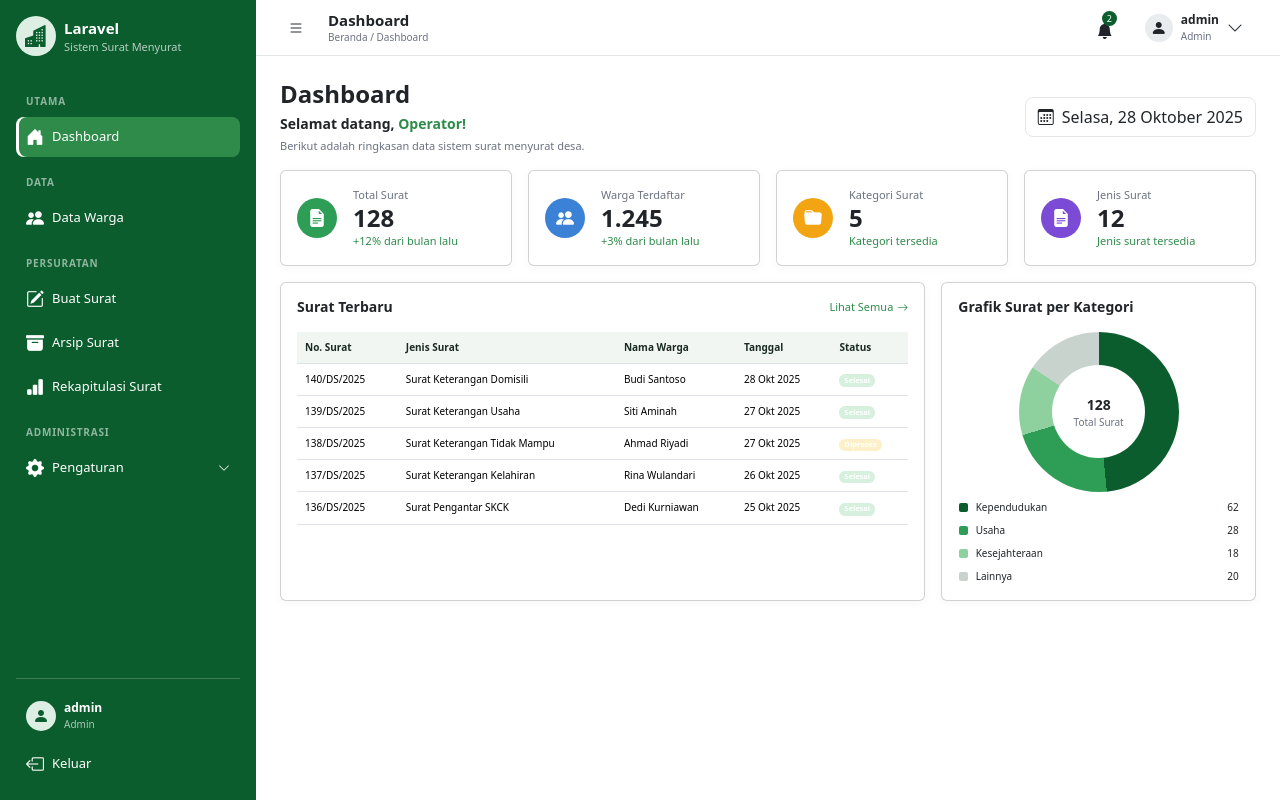
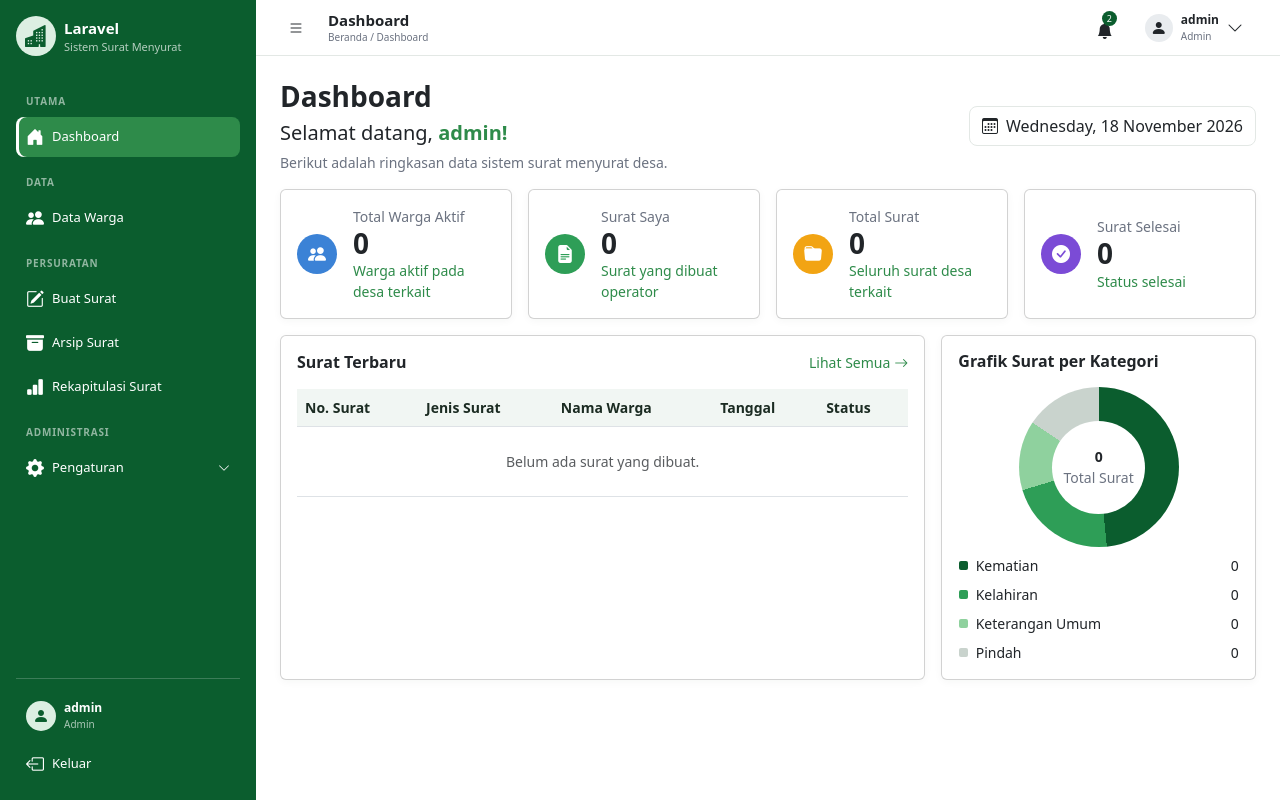
Before and after one commit to ipda-atria-rahmansyah/desa-surat, a Laravel app: page / in a window 1280 px wide. Run offline with Laravel 12, Linux system fonts and the light colour scheme; a user stored in the database is signed in; data comes from the database, SQL or seed files in the repository; style sheets or scripts are compiled from the project's sources.

Commit message:
[FIX] memperbaiki tampialan untuk halaman dashboard operator

```diff
--- /dev/null
+++ b/app/Http/Controllers/Dashboard/DashboardController.php
@@ -0,0 +1,155 @@
+<?php
+
+namespace App\Http\Controllers\Dashboard;
+
+use App\Http\Controllers\Controller;
+use App\Models\Surat;
+use App\Models\Warga;
+use Illuminate\Contracts\View\View;
+use Illuminate\Database\Eloquent\Builder;
+use Illuminate\Http\Request;
+
+/**
+ * Menyediakan ringkasan Dashboard Operator dari arsip surat dan data warga.
+ *
+ * Scope operator memakai user login, sedangkan scope desa diturunkan melalui
+ * relasi warga karena tabel pengguna belum menyimpan desa_id.
+ */
+class DashboardController extends Controller
+{
+    /**
+     * Menampilkan dashboard dengan agregat terpisah untuk operator dan desa.
+     *
+     * @param  Request  $request  Request web yang sudah melewati middleware auth.
+     * @return View Halaman dashboard dengan data agregat dan surat terbaru.
+     */
+    public function __invoke(Request $request): View
+    {
+        $userId = $request->user()->getAuthIdentifier();
+        $desaIds = $this->desaIdsForOperator($userId);
+        $desaSurat = $this->suratDesaQuery($desaIds);
+        $suratOperator = (clone $desaSurat)->where('user_id', $userId);
+
+        $categories = $this->categoryStatistics($desaSurat);
+
+        return view('pages.dashboard.dashboard', [
+            'operatorName' => $request->user()->name,
+            'todayLabel' => now()->translatedFormat('l, d F Y'),
+            'statistics' => $this->statistics($userId, $desaIds, $desaSurat),
+            'letters' => $this->latestLetters($suratOperator),
+            'categories' => $categories,
+            'categoryTotal' => collect($categories)->sum('value'),
+        ]);
+    }
+
+    /**
+     * Menentukan desa yang terkait dengan surat operator login.
+     *
+     * @param  int|string  $userId  ID pengguna yang berasal dari session auth.
+     * @return array<int, int> Daftar ID desa yang boleh masuk scope dashboard.
+     */
+    private function desaIdsForOperator(int|string $userId): array
+    {
+        return Warga::query()
+            ->whereHas('surat', fn (Builder $query) => $query->where('user_id', $userId))
+            ->distinct()
+            ->pluck('desa_id')
+            ->map(static fn (mixed $desaId): int => (int) $desaId)
+            ->all();
+    }
+
+    /**
+     * Membuat builder dasar surat yang dibatasi pada desa terkait operator.
+     *
+     * @param  array<int, int>  $desaIds  Desa hasil resolusi server-side.
+     * @return Builder<Surat> Builder surat dengan filter relasi warga.
+     */
+    private function suratDesaQuery(array $desaIds): Builder
+    {
+        return Surat::query()->whereHas(
+            'warga',
+            fn (Builder $query) => $query->whereIn('desa_id', $desaIds),
+        );
+    }
+
+    /**
+     * Menghitung empat kartu statistik dashboard.
+     *
+     * @param  int|string  $userId  ID operator login.
+     * @param  array<int, int>  $desaIds  Desa yang terkait operator.
+     * @param  Builder<Surat>  $desaSurat  Builder dasar surat desa.
+     * @return array<int, array<string, int|string>> Data kartu statistik.
+     */
+    private function statistics(int|string $userId, array $desaIds, Builder $desaSurat): array
+    {
+        $suratSaya = (clone $desaSurat)->where('user_id', $userId)->count();
+        $totalSurat = (clone $desaSurat)->count();
+        $suratSelesai = (clone $desaSurat)->where('status', 'selesai')->count();
+        $wargaAktif = Warga::query()
+            ->whereIn('desa_id', $desaIds)
+            ->where('is_active', true)
+            ->count();
+
+        return [
+            ['label' => 'Total Warga Aktif', 'value' => $wargaAktif, 'note' => 'Warga aktif pada desa terkait', 'icon' => 'bi-people-fill', 'tone' => 'blue'],
+            ['label' => 'Surat Saya', 'value' => $suratSaya, 'note' => 'Surat yang dibuat operator', 'icon' => 'bi-file-earmark-text-fill', 'tone' => 'green'],
+            ['label' => 'Total Surat', 'value' => $totalSurat, 'note' => 'Seluruh surat desa terkait', 'icon' => 'bi-folder-fill', 'tone' => 'orange'],
+            ['label' => 'Surat Selesai', 'value' => $suratSelesai, 'note' => 'Status selesai', 'icon' => 'bi-check-circle-fill', 'tone' => 'purple'],
+        ];
+    }
+
+    /**
+     * Mengambil lima surat terbaru operator beserta relasi yang ditampilkan.
+     *
+     * @param  Builder<Surat>  $query  Builder surat operator yang sudah terscope.
+     * @return array<int, array<string, string>> Baris siap dirender view.
+     */
+    private function latestLetters(Builder $query): array
+    {
+        return $query
+            ->with(['warga:id_warga,nama_lengkap', 'jenisSurat:id_jenis_surat,nama_jenis'])
+            ->latest('tanggal_surat')
+            ->latest('id_surat')
+            ->limit(5)
+            ->get()
+            ->map(static fn (Surat $surat): array => [
+                'number' => $surat->nomor_surat,
+                'type' => $surat->jenisSurat?->nama_jenis ?? 'Jenis surat tidak tersedia',
+                'resident' => $surat->warga?->nama_lengkap ?? 'Warga tidak tersedia',
+                'date' => $surat->tanggal_surat->translatedFormat('d M Y'),
+                'status' => $surat->status,
+            ])
+            ->all();
+    }
+
+    /**
+     * Menghitung statistik empat kategori resmi dari seluruh surat desa.
+     *
+     * @param  Builder<Surat>  $query  Builder surat desa yang sudah terscope.
+     * @return array<int, array<string, int|string>> Kategori resmi dan jumlahnya.
+     */
+    private function categoryStatistics(Builder $query): array
+    {
+        $officialCategories = [
+            'Surat Kematian' => ['label' => 'Kematian', 'tone' => 'people'],
+            'Surat Kelahiran' => ['label' => 'Kelahiran', 'tone' => 'business'],
+            'Surat Keterangan Umum' => ['label' => 'Keterangan Umum', 'tone' => 'welfare'],
+            'Surat Pindah' => ['label' => 'Pindah', 'tone' => 'other'],
+        ];
+        $counts = (clone $query)
+            ->join('tbmaster_kategori_surat', 'tbtr_surat.kategori_surat_id', '=', 'tbmaster_kategori_surat.id_kategori_surat')
+            ->selectRaw('tbmaster_kategori_surat.nama_kategori, COUNT(*) AS total')
+            ->groupBy('tbmaster_kategori_surat.nama_kategori')
+            ->pluck('total', 'nama_kategori')
+            ->map(static fn (mixed $total): int => (int) $total);
+
+        return collect($officialCategories)
+            ->map(static fn (array $category, string $name): array => [
+                'name' => $category['label'],
+                'value' => $counts->get($name, 0),
+                'tone' => $category['tone'],
+            ])
+            ->values()
+            ->all();
+    }
+}
--- a/app/Models/Warga.php
+++ b/app/Models/Warga.php
@@ -7,6 +7,9 @@ use Illuminate\Database\Eloquent\Model;
 use Illuminate\Database\Eloquent\Relations\BelongsTo;
 use Illuminate\Database\Eloquent\Relations\HasMany;
 
+/**
+ * Model data warga yang menjadi sumber scope desa untuk surat dan dashboard.
+ */
 class Warga extends Model
 {
     use HasFactory;
@@ -32,6 +35,7 @@ class Warga extends Model
         'nama_ibu',
         'nama_ayah',
         'desa_id',
+        'is_active',
         'create_by',
         'modify_by',
     ];
@@ -40,6 +44,7 @@ class Warga extends Model
     {
         return [
             'tanggal_lahir' => 'date',
+            'is_active' => 'boolean',
         ];
     }
 
--- a/app/Support/DashboardData.php
+++ /dev/null
@@ -1,31 +0,0 @@
-<?php
-
-namespace App\Support;
-
-final class DashboardData
-{
-    public static function all(): array
-    {
-        return [
-            'statistics' => [
-                ['label' => 'Total Surat', 'value' => '128', 'note' => '+12% dari bulan lalu', 'icon' => 'bi-file-earmark-text-fill', 'tone' => 'green'],
-                ['label' => 'Warga Terdaftar', 'value' => '1.245', 'note' => '+3% dari bulan lalu', 'icon' => 'bi-people-fill', 'tone' => 'blue'],
-                ['label' => 'Kategori Surat', 'value' => '5', 'note' => 'Kategori tersedia', 'icon' => 'bi-folder-fill', 'tone' => 'orange'],
-                ['label' => 'Jenis Surat', 'value' => '12', 'note' => 'Jenis surat tersedia', 'icon' => 'bi-file-earmark-text-fill', 'tone' => 'purple'],
-            ],
-            'letters' => [
-                ['number' => '140/DS/2025', 'type' => 'Surat Keterangan Domisili', 'resident' => 'Budi Santoso', 'date' => '28 Okt 2025', 'status' => 'Selesai'],
-                ['number' => '139/DS/2025', 'type' => 'Surat Keterangan Usaha', 'resident' => 'Siti Aminah', 'date' => '27 Okt 2025', 'status' => 'Selesai'],
-                ['number' => '138/DS/2025', 'type' => 'Surat Keterangan Tidak Mampu', 'resident' => 'Ahmad Riyadi', 'date' => '27 Okt 2025', 'status' => 'Diproses'],
-                ['number' => '137/DS/2025', 'type' => 'Surat Keterangan Kelahiran', 'resident' => 'Rina Wulandari', 'date' => '26 Okt 2025', 'status' => 'Selesai'],
-                ['number' => '136/DS/2025', 'type' => 'Surat Pengantar SKCK', 'resident' => 'Dedi Kurniawan', 'date' => '25 Okt 2025', 'status' => 'Selesai'],
-            ],
-            'categories' => [
-                ['name' => 'Kependudukan', 'value' => 62, 'tone' => 'people'],
-                ['name' => 'Usaha', 'value' => 28, 'tone' => 'business'],
-                ['name' => 'Kesejahteraan', 'value' => 18, 'tone' => 'welfare'],
-                ['name' => 'Lainnya', 'value' => 20, 'tone' => 'other'],
-            ],
-        ];
-    }
-}
--- a/resources/css/app.css
+++ b/resources/css/app.css
@@ -169,18 +169,19 @@ body {
 .app-date-chip { min-height: 40px; padding: 0 12px; white-space: nowrap; background: white; border: 1px solid var(--app-border); border-radius: 8px; }
 .app-card { border: 1px solid var(--app-border); border-radius: 12px; box-shadow: 0 2px 8px rgb(27 43 34 / 4%); }
 .app-card .card-body { padding: 16px; }
-.app-card-title { font-size: 14px; }
+/* Komponen dashboard: ukuran mengikuti skala Bootstrap agar judul kartu tetap terbaca. */
+.app-card-title { font-size: 1rem; }
 .app-stat-icon { width: 40px; height: 40px; flex: 0 0 40px; border-radius: 50%; color: white; font-size: 18px; }
 .app-stat-icon--green { background: var(--app-stat-green); }
 .app-stat-icon--blue { background: var(--app-stat-blue); }
 .app-stat-icon--orange { background: var(--app-stat-orange); }
 .app-stat-icon--purple { background: var(--app-stat-purple); }
-.app-stat-label, .app-stat-note { font-size: 11px; }
+.app-stat-label, .app-stat-note { font-size: .875rem; }
 .app-stat-label { color: var(--app-text-muted); }
-.app-stat-value { font-size: 24px; line-height: 1.2; }
+.app-stat-value { font-size: 1.75rem; line-height: 1.2; }
 .app-stat-note { color: var(--app-primary); }
-.app-link { color: var(--app-primary); text-decoration: none; font-size: 11px; }
-.app-table { --bs-table-bg: transparent; margin: 0; white-space: nowrap; font-size: 10px; }
+.app-link { color: var(--app-primary); text-decoration: none; font-size: .875rem; }
+.app-table { --bs-table-bg: transparent; margin: 0; white-space: nowrap; }
 .app-table thead th { background: #f1f6f3; color: var(--app-body-color); font-weight: 600; }
 .app-table th, .app-table td { padding: 9px 7px; vertical-align: middle; }
 .app-arsip-page { min-width: 0; }
@@ -215,8 +216,8 @@ body {
 .app-donut { width: 160px; height: 160px; flex: 0 0 auto; border-radius: 50%; background: conic-gradient(var(--app-donut-people) 0deg 174.375deg, var(--app-donut-business) 174.375deg 253.125deg, var(--app-donut-welfare) 253.125deg 303.75deg, var(--app-donut-other) 303.75deg 360deg); }
 .app-donut-hole { width: 58%; height: 58%; border-radius: 50%; background: white; }
 .app-chart-total { font-size: 14px; }
-.app-chart-caption { color: var(--app-text-muted); font-size: 10px; }
-.app-legend { width: 100%; max-width: 280px; font-size: 10px; }
+.app-chart-caption { color: var(--app-text-muted); }
+.app-legend { width: 100%; max-width: 280px; font-size: .875rem; }
 
 /* Tipografi Pengaturan Pengguna: menjaga tabel dan kontrol tetap terbaca meski .app-table global dipakai halaman lain. */
 .app-pengaturan-page .app-description { font-size: 14px; }
--- a/resources/views/components/stat-card.blade.php
+++ b/resources/views/components/stat-card.blade.php
@@ -1,3 +1,7 @@
+{{--
+    Kartu statistik ringkasan dashboard.
+    Dipakai oleh dashboard; menerima label, value, note, icon, dan tone scalar.
+--}}
 @props(['label', 'value', 'note', 'icon', 'tone'])
 
 <div class="card app-card h-100">
--- a/resources/views/components/status-badge.blade.php
+++ b/resources/views/components/status-badge.blade.php
@@ -1,3 +1,16 @@
+{{--
+    Badge status surat pada tabel dashboard.
+    Dipakai oleh dashboard; menerima $status string dari database dengan nilai
+    draft, selesai, atau dibatalkan.
+--}}
 @props(['status'])
 
-<span @class(['badge app-status', 'app-status--done' => $status === 'Selesai', 'app-status--wait' => $status === 'Diproses'])>{{ $status }}</span>
+@php
+    $label = match ($status) {
+        'selesai' => 'Selesai',
+        'dibatalkan' => 'Dibatalkan',
+        default => 'Diproses',
+    };
+@endphp
+
+<span @class(['badge app-status', 'app-status--done' => $status === 'selesai', 'app-status--wait' => $status === 'draft', 'bg-danger-subtle text-danger-emphasis' => $status === 'dibatalkan'])>{{ $label }}</span>
--- a/resources/views/pages/dashboard/dashboard.blade.php
+++ b/resources/views/pages/dashboard/dashboard.blade.php
@@ -1,14 +1,19 @@
+{{--
+    Dashboard Operator server-rendered.
+    Dipakai oleh route dashboard; variabel berasal dari DashboardController:
+    $statistics, $letters, $categories, dan $categoryTotal berupa data agregat.
+--}}
 @extends('layouts.app')
 
 @section('content')
 <div class="d-flex flex-column gap-3">
     <div class="row align-items-center g-3">
         <div class="col-md">
-            <h1 class="app-page-title fw-bold mb-1">Dashboard</h1>
-            <div class="app-welcome fw-semibold mb-1">Selamat datang, <span class="app-welcome-highlight fw-bold">Operator!</span></div>
-            <div class="app-description">Berikut adalah ringkasan data sistem surat menyurat desa.</div>
+            <h1 class="app-page-title fs-3 fw-bold mb-1">Dashboard</h1>
+            <div class="app-welcome fs-5 mb-1">Selamat datang, <span class="app-welcome-highlight fw-bold">{{ $operatorName }}!</span></div>
+            <div class="app-description small">Berikut adalah ringkasan data sistem surat menyurat desa.</div>
         </div>
-        <div class="col-12 col-md-auto"><div class="app-date-chip d-flex align-items-center gap-2"><i class="bi bi-calendar3"></i><span>Selasa, 28 Oktober 2025</span></div></div>
+        <div class="col-12 col-md-auto"><div class="app-date-chip d-flex align-items-center gap-2"><i class="bi bi-calendar3"></i><span>{{ $todayLabel }}</span></div></div>
     </div>
 
     <div class="row row-cols-1 row-cols-sm-2 row-cols-xl-4 g-3">
@@ -23,15 +28,17 @@
                 <div class="card-body">
                     <div class="d-flex align-items-center justify-content-between mb-3">
                         <h2 class="app-card-title fw-semibold mb-0">Surat Terbaru</h2>
-                        <a href="#" class="app-link d-flex align-items-center gap-1">Lihat Semua <i class="bi bi-arrow-right"></i></a>
+                        <a href="{{ route('arsip.index') }}" class="app-link d-flex align-items-center gap-1">Lihat Semua <i class="bi bi-arrow-right"></i></a>
                     </div>
                     <div class="table-responsive">
-                        <table class="table app-table align-middle">
+                            <table class="table app-table align-middle small">
                             <thead><tr><th>No. Surat</th><th>Jenis Surat</th><th>Nama Warga</th><th>Tanggal</th><th>Status</th></tr></thead>
                             <tbody>
-                                @foreach ($letters as $letter)
+                                @forelse ($letters as $letter)
                                     <tr><td>{{ $letter['number'] }}</td><td>{{ $letter['type'] }}</td><td>{{ $letter['resident'] }}</td><td>{{ $letter['date'] }}</td><td><x-status-badge :status="$letter['status']" /></td></tr>
-                                @endforeach
+                                @empty
+                                    <tr><td colspan="5" class="text-center text-body-secondary py-4">Belum ada surat yang dibuat.</td></tr>
+                                @endforelse
                             </tbody>
                         </table>
                     </div>
@@ -44,7 +51,7 @@
                     <h2 class="app-card-title fw-semibold mb-3">Grafik Surat per Kategori</h2>
                     <div class="app-chart gap-2">
                         <div class="app-donut d-flex align-items-center justify-content-center" role="img" aria-label="Grafik surat per kategori">
-                            <div class="app-donut-hole d-flex flex-column align-items-center justify-content-center"><span class="app-chart-total fw-bold">128</span><span class="app-chart-caption">Total Surat</span></div>
+                            <div class="app-donut-hole d-flex flex-column align-items-center justify-content-center"><span class="app-chart-total fw-bold">{{ $categoryTotal }}</span><span class="app-chart-caption small">Total Surat</span></div>
                         </div>
                         <div class="app-legend d-flex flex-column gap-2">
                             @foreach ($categories as $category)
--- a/routes/web.php
+++ b/routes/web.php
@@ -1,11 +1,11 @@
 <?php
 
 use App\Http\Controllers\Auth\AuthController;
+use App\Http\Controllers\Dashboard\DashboardController;
 use App\Http\Controllers\Pages\ModulePageController;
 use App\Http\Controllers\Pengaturan\DesaController;
 use App\Http\Controllers\Pengaturan\PejabatController;
 use App\Http\Controllers\Warga\WargaController;
-use App\Support\DashboardData;
 use Illuminate\Support\Facades\Route;
 
 Route::middleware('guest')->group(function () {
@@ -14,7 +14,8 @@ Route::middleware('guest')->group(function () {
 });
 
 Route::middleware('auth')->group(function () {
-    Route::get('/', fn () => view('pages.dashboard.dashboard', DashboardData::all()))->name('dashboard');
+    // Dashboard hanya dapat dibuka pengguna login dan mengambil scope dari session auth.
+    Route::get('/', DashboardController::class)->name('dashboard');
     Route::post('/logout', [AuthController::class, 'logout'])->name('logout');
     Route::view('/buat-surat', 'pages.letter.create-letter-step-1-3')->name('create-letter-step-1-to-3');
     Route::view('/buat-surat/langkah-4', 'pages.letter.create-letter-step-4')->name('create-letter-step-4');
```
Also changed, not shown: database/factories/WargaFactory.php (+10 -0 lines), tests/Feature/DashboardTest.php (+53 -3 lines), database/migrations/2026_11_27_000000_add_is_active_to_tbmaster_warga_table.php (added).
